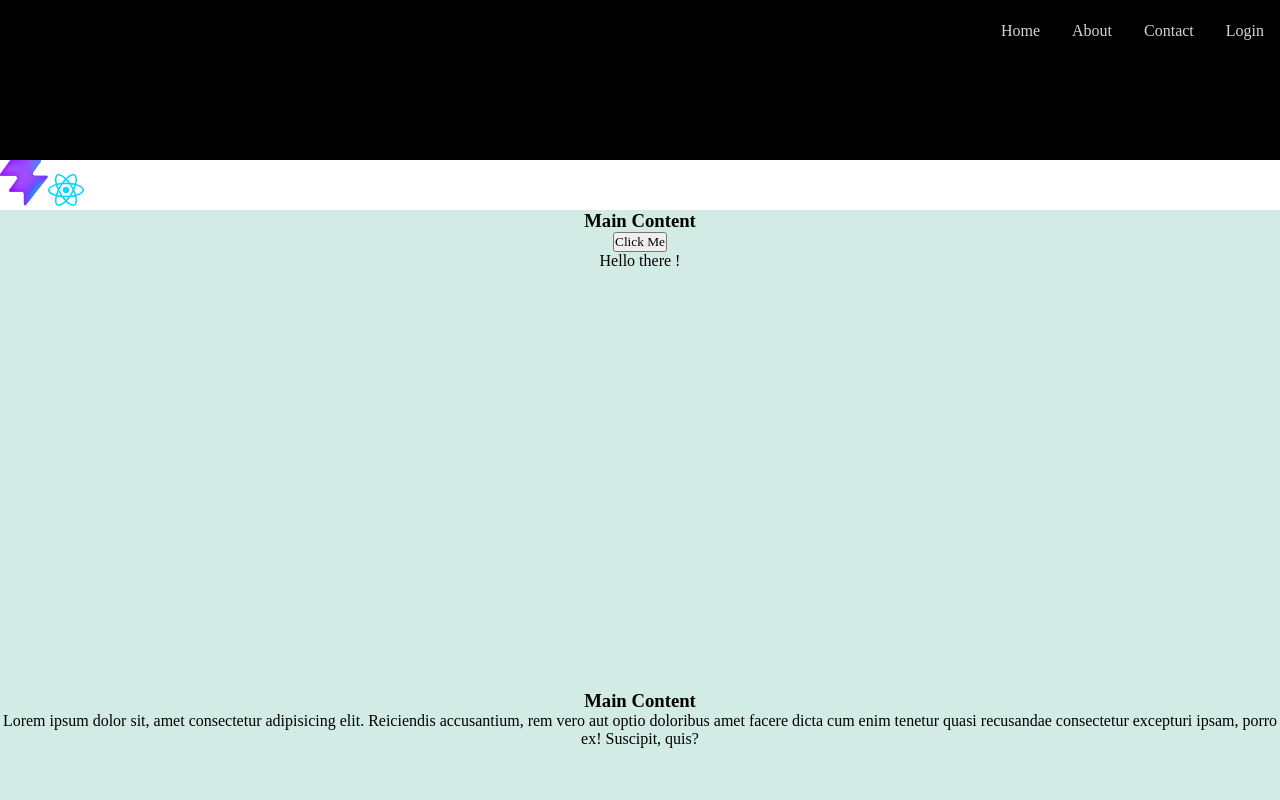
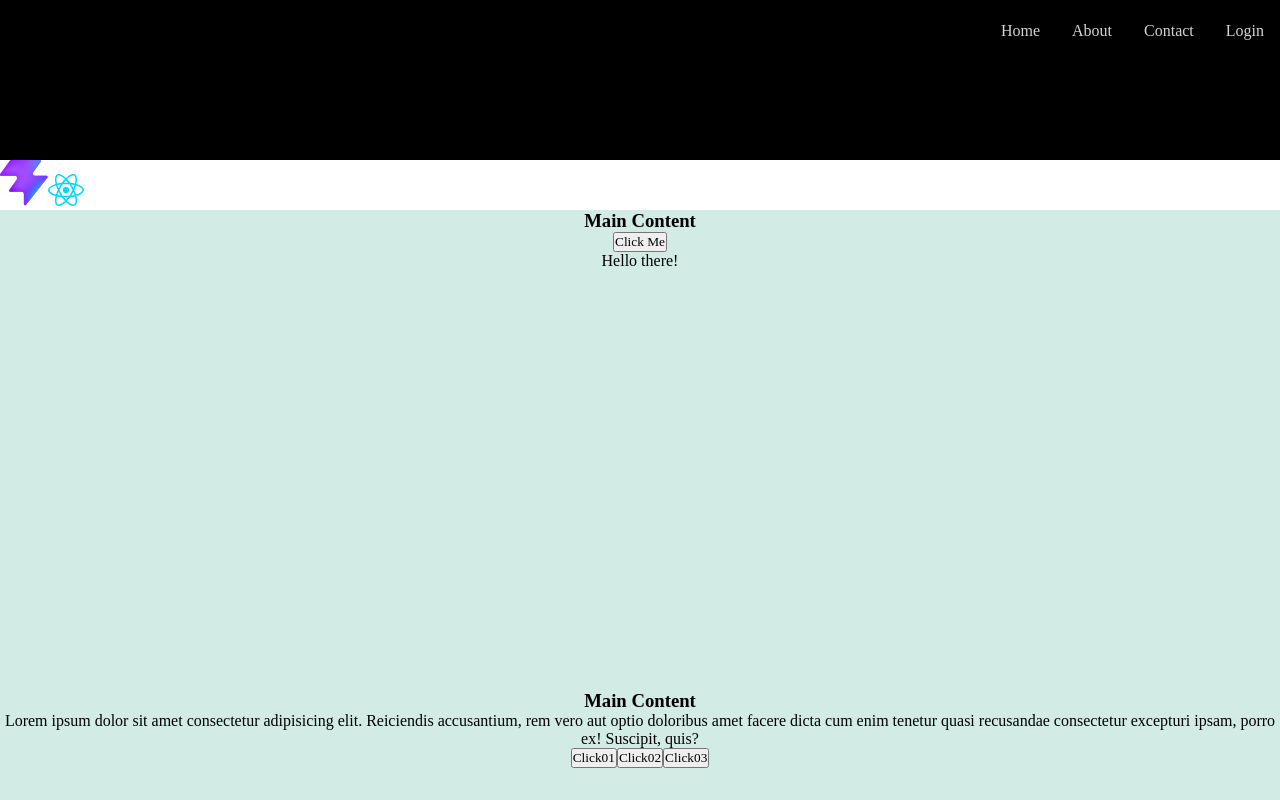
Before and after one commit to dilusha-lakshan/mcodes-react-app, a React (Vite) app: page / in a window 1280 px wide. Shown: the top 800 px of the page. Built offline with nearby package versions, Linux system fonts and the light colour scheme.

Commit message:
Learnt about React Event Handling and event objects

```diff
--- a/src/App.jsx
+++ b/src/App.jsx
@@ -1,30 +1,60 @@
-import BodyContent from "./Components/BodyContent/BodyContent"
-import FooterContent from "./Components/FooterContent/FooterContent"
-import HeaderContent from "./Components/HeaderContent/HeaderContent"
+import BodyContent from "./Components/BodyContent/BodyContent";
+import FooterContent from "./Components/FooterContent/FooterContent";
+import HeaderContent from "./Components/HeaderContent/HeaderContent";
 
 function App() {
 
+  function hello1() {
+    console.log("hello 1");
+  }
+
+  const hello2 = () => {
+    console.log("hello 2");
+  };
+
+  function hello3(name) {
+    console.log("hello 3 " + name);
+  }
 
   return (
-
     <>
       <div id="wrapper">
-        <HeaderContent/>
+
+        <HeaderContent />
+
         <BodyContent>
           <button>Click Me</button>
-          <p>Hello there !</p>
+          <p>Hello there!</p>
         </BodyContent>
 
         <BodyContent>
-          Lorem ipsum dolor sit, amet consectetur adipisicing elit. Reiciendis accusantium, rem vero aut optio doloribus amet facere dicta cum enim tenetur quasi recusandae consectetur excepturi ipsam, porro ex! Suscipit, quis?
+
+          <p>
+            Lorem ipsum dolor sit amet consectetur adipisicing elit.
+            Reiciendis accusantium, rem vero aut optio doloribus amet
+            facere dicta cum enim tenetur quasi recusandae consectetur
+            excepturi ipsam, porro ex! Suscipit, quis?
+          </p>
+
+          <button onClick={hello1}>
+            Click01
+          </button>
+
+          <button onClick={hello2}>
+            Click02
+          </button>
+
+          <button onClick={() => hello3("MCodes")}>
+            Click03
+          </button>
+
         </BodyContent>
 
-        <FooterContent/>
+        <FooterContent />
 
       </div>
-
     </>
-  )
+  );
 }
 
-export default App
+export default App;
```
